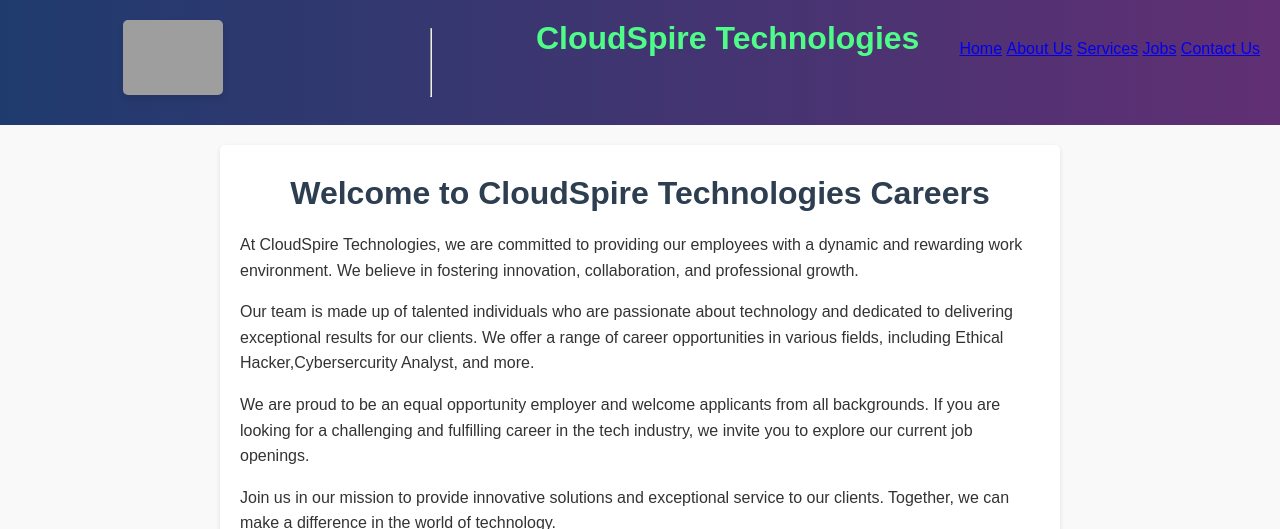
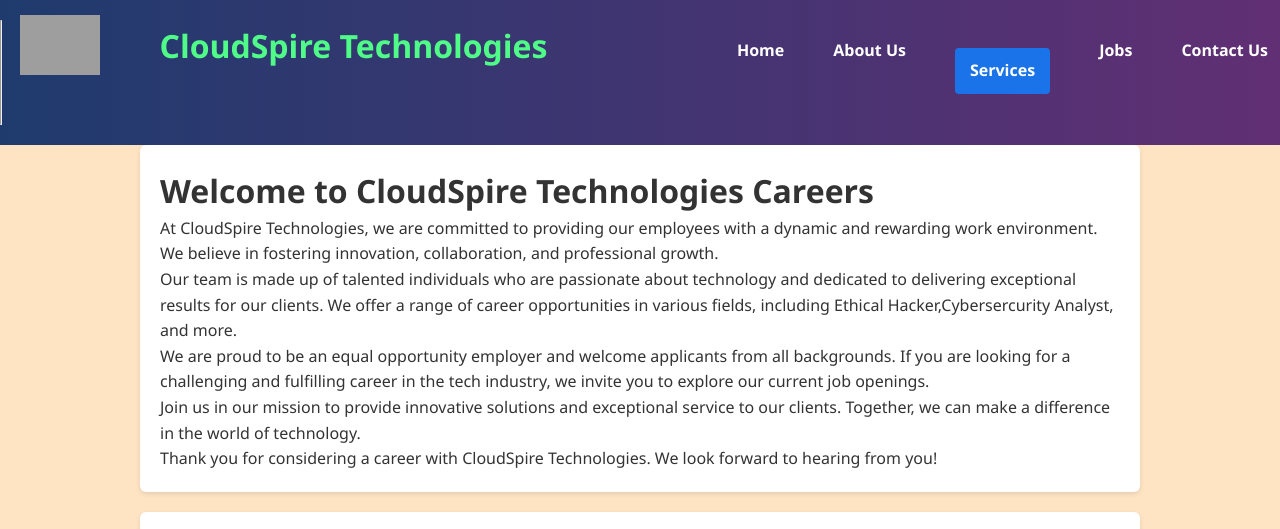
Before and after one commit to Infinite-Loops04/Project02, a PHP site: page /jobs.html in a window 1280 px wide. Shown: the top 529 px of the page. Run offline with PHP 8.4, Linux system fonts and the light colour scheme; grey boxes are pictures that could not be loaded.

Commit message:
css kind of done

```diff
--- a/styles/Project1.css
+++ b/styles/Project1.css
@@ -104,171 +104,183 @@ header{
     justify-content: space-between;
     background: linear-gradient(90deg, #1f3b6e, #612f74);
 }
-background {
-    background-color: bisque;
-    font-family: Arial, sans-serif;
-    color: #333;
-}
-/* General Styles */
-body {
-    font-family: Arial, sans-serif;
+
+* {
     margin: 0;
     padding: 0;
-    background-color: #f9f9f9;
-    color: #333;
+    box-sizing: border-box;
 }
 
-h1, h2, h3 {
-    color: #2c3e50;
-    margin: 10px 0;
-}
-
-p, ul, li {
+/* Base styles */
+body {
+    font-family: 'Segoe UI', Tahoma, Geneva, Verdana, sans-serif;
     line-height: 1.6;
-}
-
-/* Header Styles */
-#header {
-    background-color: #34495e;
-    color: white;
-    padding: 20px;
-    text-align: center;
-}
-
-#header img#logo {
-    width: 100px;
-    height: auto;
-    display: block;
-    margin: 0 auto 10px;
-}
-
-#header h1 {
-    font-size: 2em;
+    background-color: bisque;
+    color: #333;
+    padding: 0;
     margin: 0;
 }
 
-#main-nav ul {
-    list-style: none;
-    padding: 0;
-    margin: 10px 0 0;
-    display: flex;
-    justify-content: center;
-    gap: 20px;
+a {
+    text-decoration: none;
+    color: #0056b3;
 }
 
-#main-nav ul li {
-    display: inline;
+a:hover {
+    color: #003f7d;
 }
 
-#main-nav ul li a {
-    text-decoration: none;
-    color: white;
-    font-weight: bold;
-    padding: 5px 10px;
-    border-radius: 5px;
-    transition: background-color 0.3s;
+header {
+    background-color: #1a73e8;
+    color: #fff;
+    padding: 20px 0;
+    text-align: center;
+    position: relative;
 }
 
-#main-nav ul li a:hover {
-    background-color: #2c3e50;
+#logo {
+    width: 80px;
+    position: absolute;
+    top: 15px;
+    left: 20px;
 }
 
-
-main {
-    padding: 20px;
-    background-color: white;
-    margin: 20px auto;
-    max-width: 800px;
-    border-radius: 5px;
-    box-shadow: 0 2px 5px rgba(0, 0, 0, 0.1);
-}
-
-main h1 {
-    text-align: center;
-    font-size: 2em;
-    margin-bottom: 20px;
-}
-
-section {
-    padding: 20px;
-    background-color: white;
-    margin: 20px auto;
-    max-width: 800px;
-    border-radius: 5px;
-    box-shadow: 0 2px 5px rgba(0, 0, 0, 0.1);
-}
-
-section h2 {
-    font-size: 1.8em;
+header h1 {
+    font-size: 2rem;
     margin-bottom: 10px;
 }
 
-section ul {
-    list-style: disc;
-    margin-left: 20px;
+/* Navigation */
+nav ul {
+    list-style: none;
+    display: flex;
+    justify-content: center;
+    gap: 25px;
+    margin-top: 10px;
+    flex-wrap: wrap;
 }
 
-aside {
-    padding: 20px;
-    background-color: #ecf0f1;
-    margin: 20px auto;
-    max-width: 800px;
-    border-radius: 5px;
-    box-shadow: 0 2px 5px rgba(0, 0, 0, 0.1);
-    display: flex;
-    align-items: center;
-    gap: 20px;
-    text-align: center;
+nav li {
+    padding: 8px 12px;
 }
 
+nav a {
+    color: white;
+    font-weight: bold;
+}
 
-img {
-    max-width: 100%;
-    height: auto;
-    display: block;
-    margin: 0 auto;
-    border-radius: 5px;
-    box-shadow: 0 4px 6px rgba(0, 0, 0, 0.1);
+nav a:hover {
+    text-decoration: underline;
+}
+
+/* Main content */
+main, section {
+    padding: 20px;
+    max-width: 1000px;
+    margin: auto;
+    background-color: #fff;
+    margin-bottom: 20px;
+    border-radius: 6px;
+    box-shadow: 0 2px 5px rgba(0,0,0,0.1);
+}
+
+main h2, section h2 {
+    color: #1a73e8;
+    margin-bottom: 10px;
+}
+
+/* Aside images */
+aside {
+    text-align: center;
+    margin: 20px auto;
+    max-width: 1000px;
 }
 
 aside img {
-    width: 150px; /* Fixed width for aside images */
-    height: auto; /* Maintain aspect ratio */
-    margin: 10px auto; /* Center the image inside the aside */
-    border: 2px solid #ddd; /* Light border for better visibility */
-    border-radius: 10px; /* Rounded corners */
+    max-width: 100%;
+    height: auto;
+    border-radius: 6px;
+    box-shadow: 0 2px 6px rgba(0,0,0,0.15);
 }
 
-img:hover {
-    transform: scale(1.05); /* Slight zoom effect on hover */
-    transition: transform 0.3s ease-in-out; /* Smooth transition */
-}
-#footer {
-    background-color: #34495e;
-    color: white;
-    text-align: center;
-    padding: 10px 0;
-    margin-top: 20px;
+/* Lists */
+ul {
+    margin-left: 20px;
+    margin-bottom: 15px;
 }
 
-#footer p {
-    margin: 0;
-    font-size: 14px;
+li {
+    margin-bottom: 8px;
 }
 
-/* Responsive Design */
+/* Apply now links */
+a[href*="apply.html"] {
+    display: inline-block;
+    margin-top: 10px;
+    background-color: #1a73e8;
+    color: white;
+    padding: 10px 15px;
+    border-radius: 4px;
+    transition: background 0.3s;
+}
+
+a[href*="apply.html"]:hover {
+    background-color: #0d5dc5;
+}
+
+/* Footer */
+footer {
+    background-color: #1a1a1a;
+    color: #ccc;
+    text-align: center;
+    padding: 15px;
+    font-size: 0.9rem;
+    margin-top: 40px;
+}
+
+/* Responsive design */
 @media (max-width: 768px) {
-    #main-nav ul {
+    header h1 {
+        font-size: 1.5rem;
+        padding-left: 100px;
+    }
+
+    nav ul {
         flex-direction: column;
         gap: 10px;
     }
 
-    aside {
-        flex-direction: column;
-        text-align: center;
+    #logo {
+        width: 60px;
+        top: 10px;
+        left: 10px;
     }
 
-    aside img {
-        width: 120px;
+    main, section, aside {
+        margin: 10px;
+        padding: 15px;
     }
 }
+/* Apply Now Box Style */
+a.apply-now {
+    display: inline-block;
+    margin-top: 15px;
+    padding: 15px 25px;
+    background-color: #1a73e8;
+    color: #fff;
+    border: 2px solid #1a73e8;
+    border-radius: 8px;
+    font-size: 1rem;
+    font-weight: bold;
+    text-align: center;
+    transition: all 0.3s ease-in-out;
+    box-shadow: 0 4px 10px rgba(0, 0, 0, 0.1);
+}
+
+a.apply-now:hover {
+    background-color: #ffffff;
+    color: #1a73e8;
+    box-shadow: 0 6px 15px rgba(0, 0, 0, 0.15);
+    border-color: #1a73e8;
+    cursor: pointer;
+}
```
